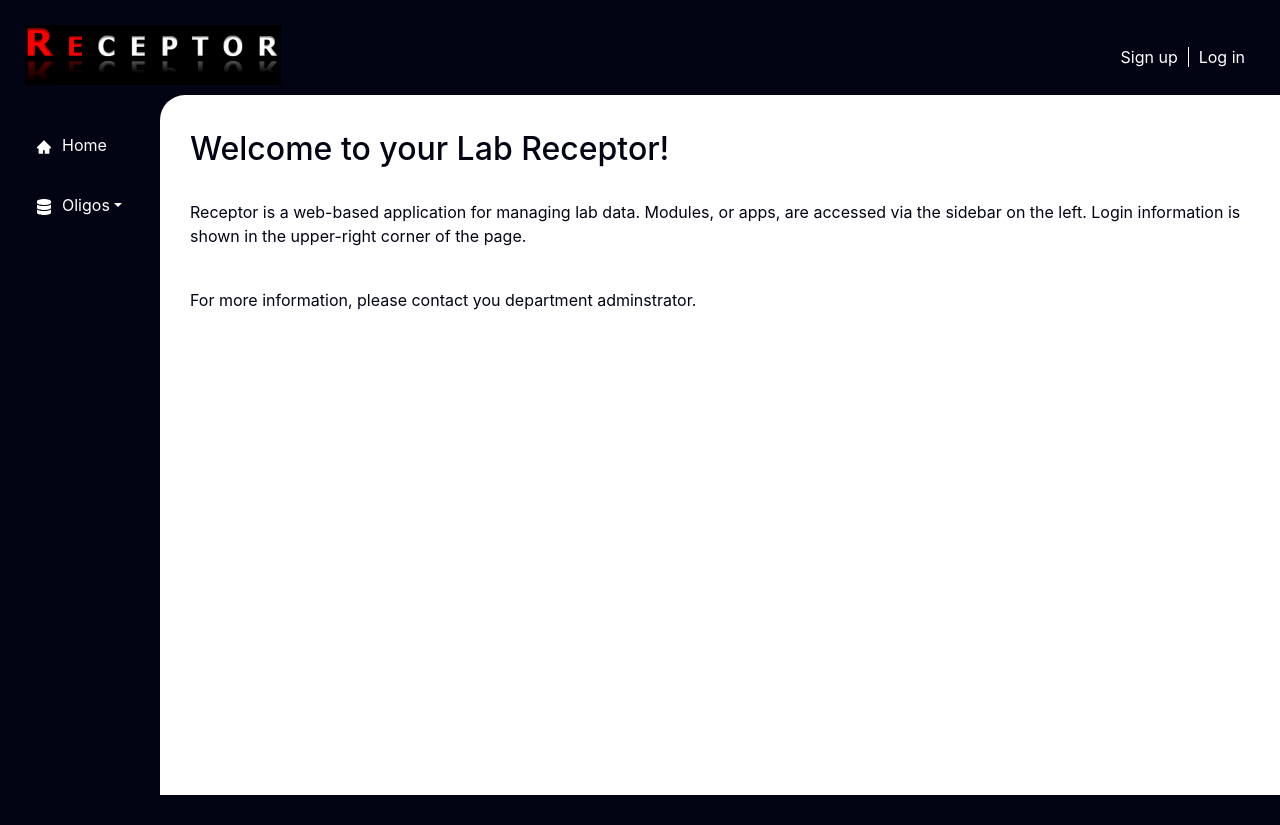
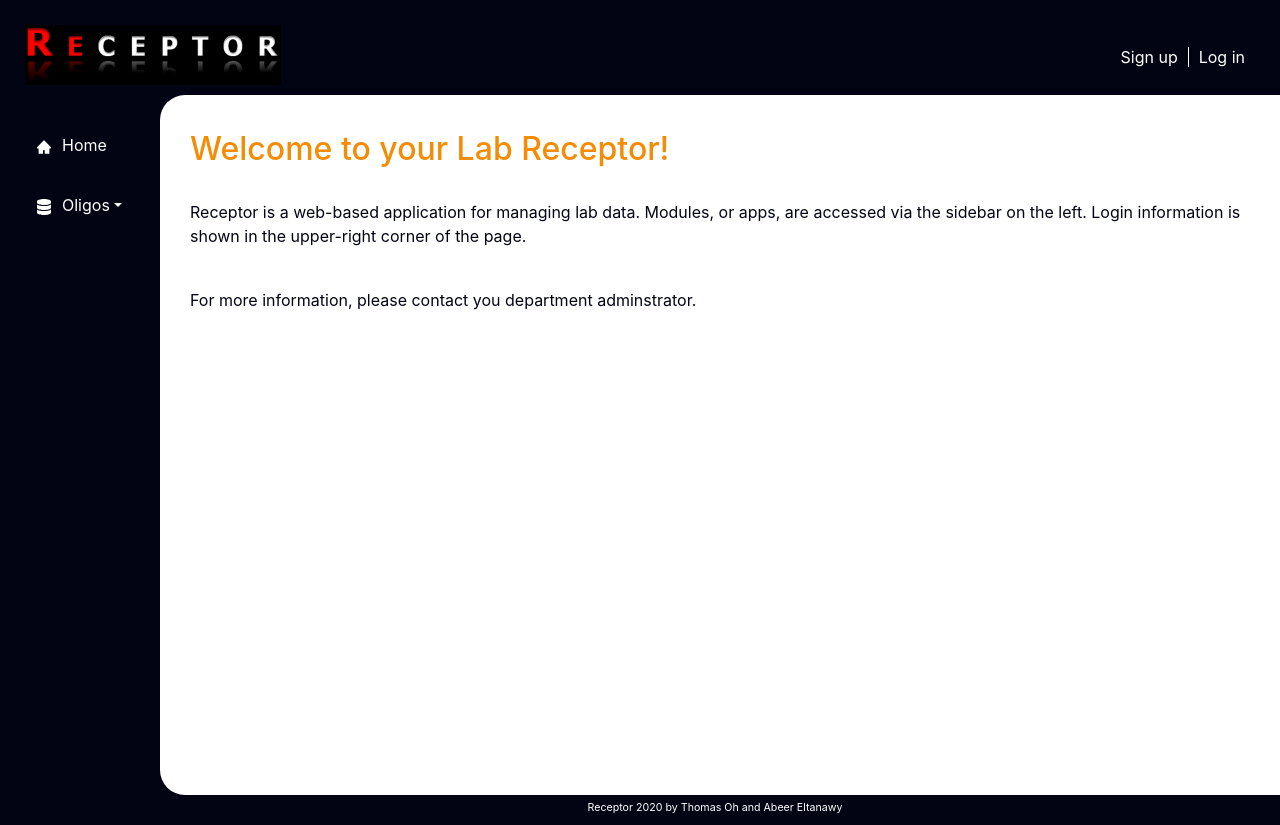
Before and after one commit to aeltanawy/Receptor, a React (Create React App) app in the folder frontend/: page / in a window 1280 px wide. Before the commit the page ends 800 px from the top, so only its background shows below. Built offline with nearby package versions, Linux system fonts and the light colour scheme.

Commit message:
Created the page icon and the app footer

```diff
--- a/frontend/src/App.css
+++ b/frontend/src/App.css
@@ -68,7 +68,20 @@ body {
 .body-main {
   color: #020413;
   background-color: #FFFFFF;
-  border-radius: 25px 0px 0px 0px;
+  border-radius: 25px 0px 0px 25px;
   padding: 35px 30px 30px 30px;
   min-width: calc(100% - 160px);
 }
+
+.title {
+  color: #F48C06;
+}
+
+.footer {
+  color: #FFFFFF;
+  height: 30px;
+  text-align: center;
+  padding-top: 5px;
+  padding-left: 150px;
+  font-size: 8pt;
+}
--- a/frontend/src/App.js
+++ b/frontend/src/App.js
@@ -25,7 +25,9 @@ function App() {
           </div>
         </div>
       </Router>
-
+      <div className='footer'>
+        <p>Receptor 2020 by Thomas Oh and Abeer Eltanawy</p>
+      </div>
     </div>
   );
 }
--- a/frontend/src/components/Home.js
+++ b/frontend/src/components/Home.js
@@ -3,7 +3,7 @@ import React from 'react';
 function Home() {
   return (
     <div>
-      <h2>Welcome to your Lab Receptor!</h2>
+      <h2 className='title'>Welcome to your Lab Receptor!</h2>
       <br />
       <p>
         Receptor is a web-based application for managing lab data. Modules, or apps, are accessed via the sidebar on the left. Login information is shown in the upper-right corner of the page.
```
Also changed, not shown: 1 other file (tests, documents, lock files or other folders). Lines whose indentation alone changed are shown as unchanged.
